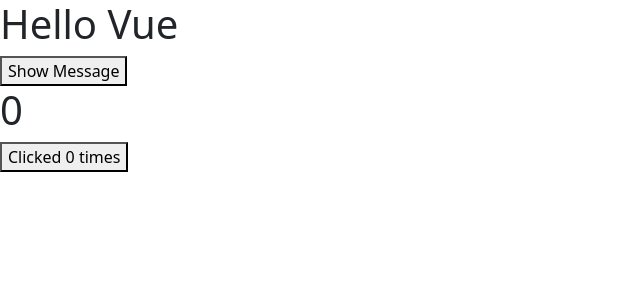
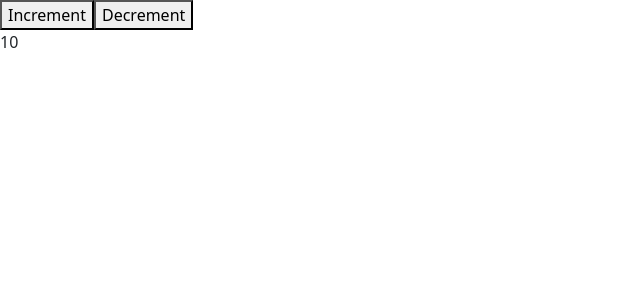
Before and after one commit to Tyler-Ke/vue-components-demo, a Vue app in the folder vue-components-demo/: page / in a window 1280 px wide. Shown: the top 300 px of the page, without its empty margins (0-640 px from the left). Built offline with nearby package versions, Linux system fonts and the light colour scheme.

Commit message:
used composibles to use javascript in other file

```diff
--- a/vue-components-demo/src/App.vue
+++ b/vue-components-demo/src/App.vue
@@ -1,48 +1,12 @@
 <template>
-   <h1>{{ message }}</h1>
-   <button @click="showMessage">Show Message</button>
-   <br />
-   <h1>{{ count }}</h1>
-   <button @click="count++">Clicked {{ count }} times</button>
-   <ButtonCounter v-if="count==1"></ButtonCounter>
+   <button @click="increment">Increment</button>
+   <button @click="decrement">Decrement</button>
+   <p>{{ count }}</p>
 </template>
 
 <script setup>
-import ButtonCounter from "./components/ButtonCounter.vue";
-import {
-   ref,
-   onBeforeMount,
-   onMounted,
-   onBeforeUpdate,
-   onUpdated,
-   onBeforeUnmount,
-   onUnmounted,
-} from "vue";
+import { useCounter } from './utility/useCounter';
 
-const message = ref("Hello Vue");
+const {count, increment, decrement} = useCounter();
 
-const showMessage = () => {
-   message.value="Hello Vue from function"
-}
-
-const count = ref(0);
-
-onBeforeMount(() => {
-   console.log("onBeforeMount - App.vue")
-})
-onMounted(() => {
-   console.log("onMounted - App.vue")
-})
-onBeforeUpdate(() => {
-   console.log("onBeforeUpdate - App.vue")
-})
-onUpdated(() => {
-   console.log("onUpdated - App.vue")
-})
-onBeforeUnmount(() => {
-   console.log("onBeforeUnmount - App.vue")
-})
-onUnmounted(() => {
-   console.log("onUnmounted - App.vue")
-})
 </script>
--- a/vue-components-demo/src/components/ButtonCounter.vue
+++ b/vue-components-demo/src/components/ButtonCounter.vue
@@ -1,35 +1,7 @@
 <template>
-   <button @click="count++">Clicked {{ count }} times</button>
+   Counter
 </template>
 
 <script setup>
-import {
-   ref,
-   onBeforeMount,
-   onMounted,
-   onBeforeUpdate,
-   onUpdated,
-   onBeforeUnmount,
-   onUnmounted,
-} from "vue";
 
-onBeforeMount(() => {
-   console.log("onBeforeMount - ButtonCounter.vue");
-});
-onMounted(() => {
-   console.log("onMounted - ButtonCounter.vue");
-});
-onBeforeUpdate(() => {
-   console.log("onBeforeUpdate - ButtonCounter.vuee");
-});
-onUpdated(() => {
-   console.log("onUpdate - ButtonCounter.vue");
-});
-onBeforeUnmount(() => {
-   console.log("onBeforeUnmount - ButtonCounter.vue");
-});
-onUnmounted(() => {
-   console.log("onUnmounted - ButtonCounter.vue");
-});
-const count = ref(0);
 </script>
--- /dev/null
+++ b/vue-components-demo/src/utility/useCounter.js
@@ -0,0 +1,14 @@
+import {ref} from "vue"
+
+export function useCounter() {
+   const count = ref(10);
+
+   const increment = () => {
+      count.value++;
+   }
+   const decrement = () => {
+      count.value--;
+   };
+
+   return {count, increment, decrement}
+}
```
